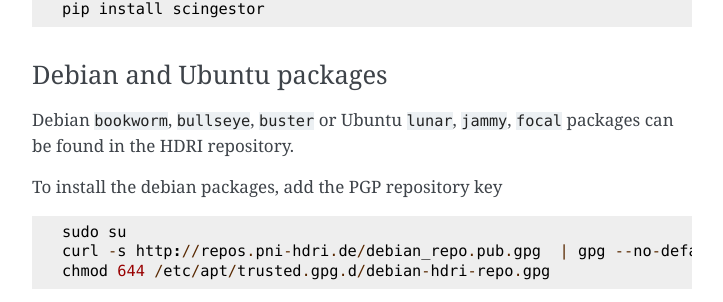
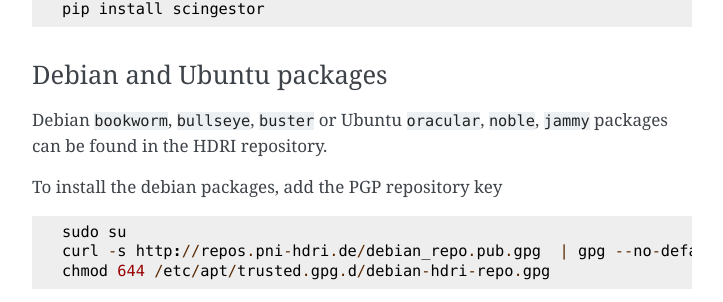
Before and after one commit to jkotan/scingestor, a Sphinx documentation site: the page built from doc/index.rst, in a window 1280 px wide and 900 px high, scrolled down 5645 px. Shown: the part 152-454 px from the top of the window, without its empty margins (388-1111 px from the left). Built offline with Sphinx 7.4.7, drawn with Linux system fonts in a browser that asks for light colours.

Commit message:
update ubuntu releases in README

```diff
--- a/doc/index.rst
+++ b/doc/index.rst
@@ -239,7 +239,7 @@ or in your pip environment by
 Debian and Ubuntu packages
 ~~~~~~~~~~~~~~~~~~~~~~~~~~
 
-Debian ``bookworm``, ``bullseye``, ``buster`` or Ubuntu ``lunar``, ``jammy``, ``focal`` packages
+Debian ``bookworm``, ``bullseye``, ``buster`` or Ubuntu ``oracular``, ``noble``, ``jammy`` packages
 can be found in the HDRI repository.
 
 To install the debian packages, add the PGP repository key
```
Also changed, not shown: README.md (+1 -1 lines).
